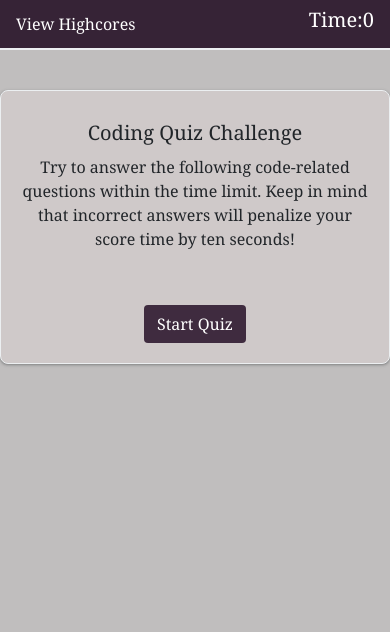
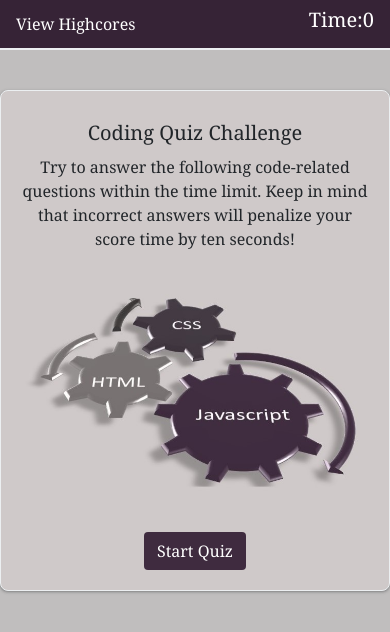
Before and after one commit to MiraThakkar/Code---Quiz2, a plain HTML site: page index.html in a window 390 px wide. Drawn offline with nearby package versions, Linux system fonts and the light colour scheme.

Commit message:
home page image added

```diff
--- a/index.html
+++ b/index.html
@@ -22,7 +22,10 @@
         <div  id = "home" class = "col-md-12">
           <h1>Coding Quiz Challenge</h1>
           <p>Try to answer the following code-related questions within the time limit. Keep in mind that incorrect answers will penalize your score time by ten seconds!</p>
-          <br>
+
+          <div>
+            <img src = "./codequizimage.jpg" class = "mb-2">
+          </div>
           <button id = "start" class = "btn">Start Quiz</button>
         </div>
       </div>
--- a/style.css
+++ b/style.css
@@ -60,6 +60,12 @@ p {
     display: block;
 }
 
+img {
+    background-color: transparent;
+    width: 0 auto;
+    height: 300px;
+}
+
 #start.btn {
 
     display: inline;
@@ -119,4 +125,10 @@ p {
        margin-top: 10px;
        text-align: left;
    }
+
+   img {
+       margin: 0 auto;
+       height: auto;
+       width: 100%
+   }
 }
```
Also changed, not shown: codequizimage.JPG (added).
